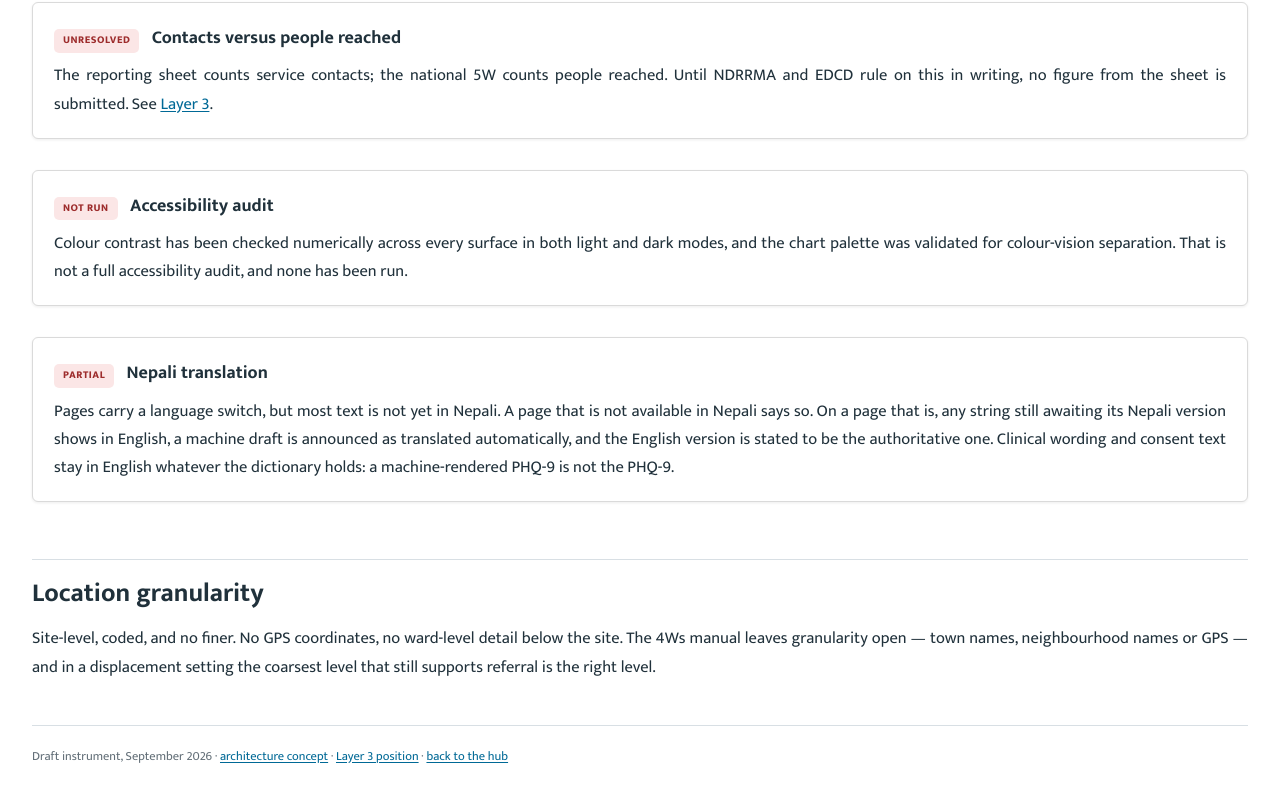
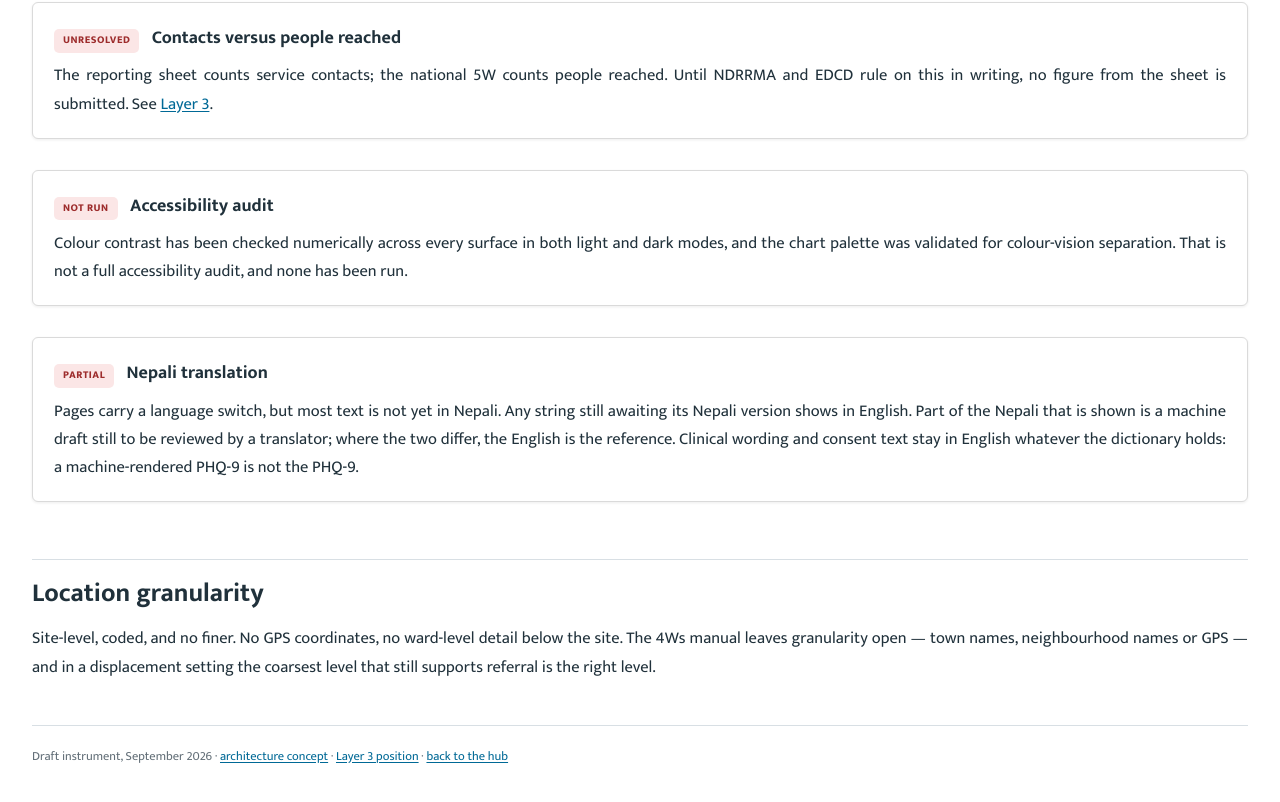
Before and after one commit to mhpss-nepal/mhpss-nepal.github.io, a plain HTML site: page method.html in a window 1280 px wide. Shown: the part 2801-3603 px from the top of the page. Drawn offline with Linux system fonts and the light colour scheme.

Commit message:
Language: the machine-translation notice is withdrawn from the Nepali pages; the state of the Nepali is stated on the method page

```diff
--- a/assets/i18n.js
+++ b/assets/i18n.js
@@ -485,7 +485,10 @@
   function start() {
     var cov = apply(document);
     mountToggle(cov);
-    mountNotice(cov);
+    /* The machine-translation notice at the top of the Nepali page was
+       withdrawn on the public website on 7 October 2026. mountNotice() is
+       kept so it can be switched back on; the state of the Nepali is stated
+       on method.html instead. */
     if (cov.missing.length) {
       console.warn("[i18n] keys used on this page with no English string:", cov.missing);
     }
--- a/method.html
+++ b/method.html
@@ -155,11 +155,11 @@
         the chart palette was validated for colour-vision separation. That is not a full accessibility audit,
         and none has been run.</p></div>
     <div class="card"><h3><span class="est">Partial</span> &nbsp; Nepali translation</h3>
-      <p>Pages carry a language switch, but most text is not yet in Nepali. A page that is not available in
-        Nepali says so. On a page that is, any string still awaiting its Nepali version shows in English, a
-        machine draft is announced as translated automatically, and the English version is stated to be the
-        authoritative one. Clinical wording and consent text stay in English whatever the dictionary holds:
-        a machine-rendered PHQ-9 is not the PHQ-9.</p></div>
+      <p>Pages carry a language switch, but most text is not yet in Nepali. Any string still awaiting its
+        Nepali version shows in English. Part of the Nepali that is shown is a machine draft still to be
+        reviewed by a translator; where the two differ, the English is the reference. Clinical wording and
+        consent text stay in English whatever the dictionary holds: a machine-rendered PHQ-9 is not the
+        PHQ-9.</p></div>
   </div>
 
   <h2>Location granularity</h2>
```
Also changed, not shown: README.md.
